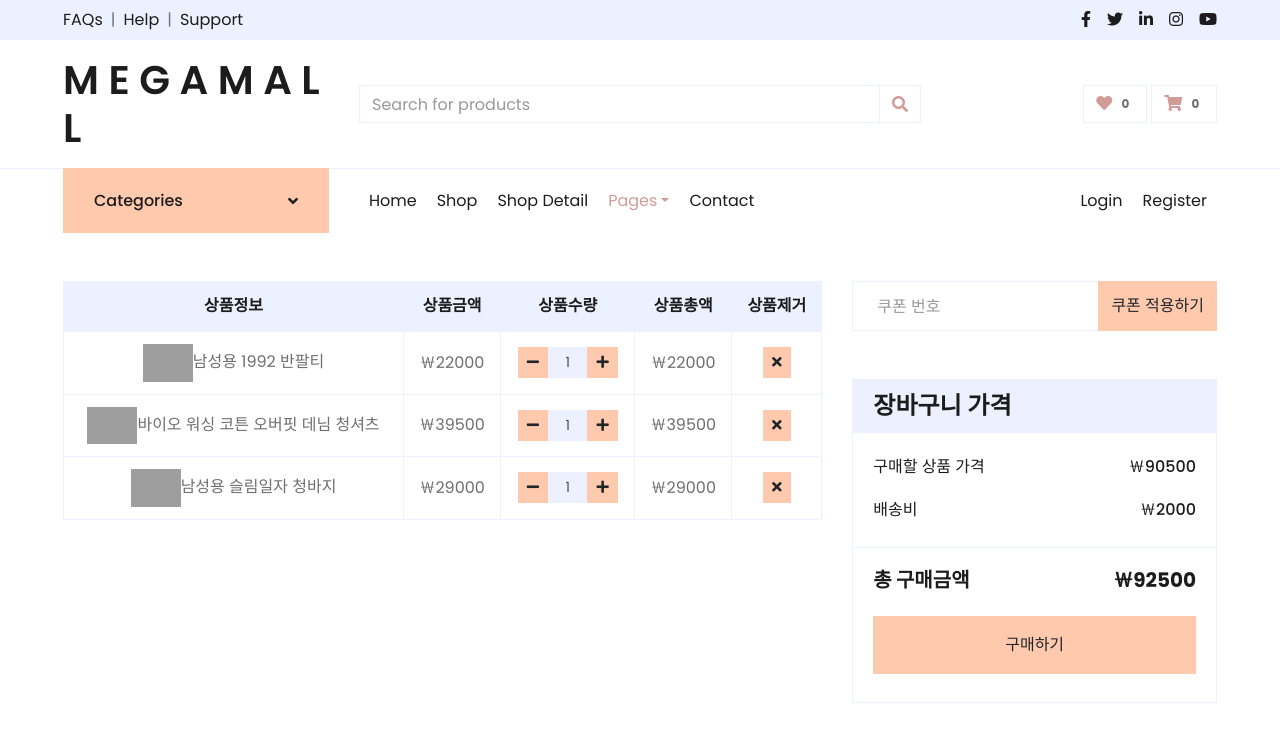
After one commit to leees00n/Final-MGMall, a Flask app: template EcommerceBot/templates/cart.html in a window 1280 px wide. The commit adds this page. Shown: the top 750 px of the page. Run offline with Flask 3, Linux system fonts and the light colour scheme; the template is opened without the code that fills it, so the values that code supplies are empty; some libraries are stand-ins or nearby versions; grey boxes are pictures that could not be loaded.

Commit message:
Add files via upload

```diff
--- /dev/null
+++ b/EcommerceBot/templates/cart.html
@@ -0,0 +1,333 @@
+<!DOCTYPE html>
+<html lang="en">
+
+<head>
+    <meta charset="utf-8">
+    <title>Mega Mall</title>
+    <meta content="width=device-width, initial-scale=1.0" name="viewport">
+    <meta content="Free HTML Templates" name="keywords">
+    <meta content="Free HTML Templates" name="description">
+
+    <!-- Google Web Fonts -->
+    <link rel="preconnect" href="https://fonts.gstatic.com">
+    <link href="https://fonts.googleapis.com/css2?family=Poppins:wght@100;200;300;400;500;600;700;800;900&display=swap" rel="stylesheet">
+
+    <!-- Font Awesome -->
+    <link href="https://cdnjs.cloudflare.com/ajax/libs/font-awesome/5.10.0/css/all.min.css" rel="stylesheet">
+
+    <!-- Libraries Stylesheet -->
+    <link href="{{url_for('static', filename='lib/owlcarousel/assets/owl.carousel.min.css')}}" rel="stylesheet">
+
+    <!-- Customized Bootstrap Stylesheet -->
+    <link href="{{url_for('static', filename='css/style.css')}}" rel="stylesheet">
+    <link rel="icon" href="../static/img/megazone.png">
+</head>
+
+<body>
+    <!-- Topbar Start -->
+    <div class="container-fluid">
+        <div class="row bg-secondary py-2 px-xl-5">
+            <div class="col-lg-6 d-none d-lg-block">
+                <div class="d-inline-flex align-items-center">
+                    <a class="text-dark" href="">FAQs</a>
+                    <span class="text-muted px-2">|</span>
+                    <a class="text-dark" href="">Help</a>
+                    <span class="text-muted px-2">|</span>
+                    <a class="text-dark" href="">Support</a>
+                </div>
+            </div>
+            <div class="col-lg-6 text-center text-lg-right">
+                <div class="d-inline-flex align-items-center">
+                    <a class="text-dark px-2" href="">
+                        <i class="fab fa-facebook-f"></i>
+                    </a>
+                    <a class="text-dark px-2" href="">
+                        <i class="fab fa-twitter"></i>
+                    </a>
+                    <a class="text-dark px-2" href="">
+                        <i class="fab fa-linkedin-in"></i>
+                    </a>
+                    <a class="text-dark px-2" href="">
+                        <i class="fab fa-instagram"></i>
+                    </a>
+                    <a class="text-dark pl-2" href="">
+                        <i class="fab fa-youtube"></i>
+                    </a>
+                </div>
+            </div>
+        </div>
+        <div class="row align-items-center py-3 px-xl-5">
+            <div class="col-lg-3 d-none d-lg-block">
+                <a href="" class="text-decoration-none">
+                    <h1 class="m-0 display-5 font-weight-semi-bold">M E G A M A L L</h1>
+                </a>
+            </div>
+            <div class="col-lg-6 col-6 text-left">
+                <form action="">
+                    <div class="input-group">
+                        <input type="text" class="form-control" placeholder="Search for products">
+                        <div class="input-group-append">
+                            <span class="input-group-text bg-transparent text-primary">
+                                <i class="fa fa-search"></i>
+                            </span>
+                        </div>
+                    </div>
+                </form>
+            </div>
+            <div class="col-lg-3 col-6 text-right">
+                <a href="" class="btn border">
+                    <i class="fas fa-heart text-primary"></i>
+                    <span class="badge">0</span>
+                </a>
+                <a href="" class="btn border">
+                    <i class="fas fa-shopping-cart text-primary"></i>
+                    <span class="badge">0</span>
+                </a>
+            </div>
+        </div>
+    </div>
+    <!-- Topbar End -->
+
+
+    <!-- Navbar Start -->
+    <div class="container-fluid">
+        <div class="row border-top px-xl-5">
+            <div class="col-lg-3 d-none d-lg-block">
+                <a class="btn shadow-none d-flex align-items-center justify-content-between bg-primary text-white w-100" data-toggle="collapse" href="#navbar-vertical" style="height: 65px; margin-top: -1px; padding: 0 30px;">
+                    <h6 class="m-0">Categories</h6>
+                    <i class="fa fa-angle-down text-dark"></i>
+                </a>
+                <nav class="collapse position-absolute navbar navbar-vertical navbar-light align-items-start p-0 border border-top-0 border-bottom-0 bg-light" id="navbar-vertical" style="width: calc(100% - 30px); z-index: 1;">
+                    <div class="navbar-nav w-100 overflow-hidden" style="height: 410px">
+                        <div class="nav-item dropdown">
+                            <a href="#" class="nav-link" data-toggle="dropdown">Dresses <i class="fa fa-angle-down float-right mt-1"></i></a>
+                            <div class="dropdown-menu position-absolute bg-secondary border-0 rounded-0 w-100 m-0">
+                                <a href="" class="dropdown-item">Men's Dresses</a>
+                                <a href="" class="dropdown-item">Women's Dresses</a>
+                                <a href="" class="dropdown-item">Baby's Dresses</a>
+                            </div>
+                        </div>
+                        <a href="" class="nav-item nav-link">Shirts</a>
+                        <a href="" class="nav-item nav-link">Jeans</a>
+                        <a href="" class="nav-item nav-link">Swimwear</a>
+                        <a href="" class="nav-item nav-link">Sleepwear</a>
+                        <a href="" class="nav-item nav-link">Sportswear</a>
+                        <a href="" class="nav-item nav-link">Jumpsuits</a>
+                        <a href="" class="nav-item nav-link">Blazers</a>
+                        <a href="" class="nav-item nav-link">Jackets</a>
+                        <a href="" class="nav-item nav-link">Shoes</a>
+                    </div>
+                </nav>
+            </div>
+            <div class="col-lg-9">
+                <nav class="navbar navbar-expand-lg bg-light navbar-light py-3 py-lg-0 px-0">
+                    <a href="" class="text-decoration-none d-block d-lg-none">
+                        <h1 class="m-0 display-5 font-weight-semi-bold"><span class="text-primary font-weight-bold border px-3 mr-1">E</span>Shopper</h1>
+                    </a>
+                    <button type="button" class="navbar-toggler" data-toggle="collapse" data-target="#navbarCollapse">
+                        <span class="navbar-toggler-icon"></span>
+                    </button>
+                    <div class="collapse navbar-collapse justify-content-between" id="navbarCollapse">
+                        <div class="navbar-nav mr-auto py-0">
+                            <a href="index.html" class="nav-item nav-link">Home</a>
+                            <a href="shop.html" class="nav-item nav-link">Shop</a>
+                            <a href="detail.html" class="nav-item nav-link">Shop Detail</a>
+                            <div class="nav-item dropdown">
+                                <a href="#" class="nav-link dropdown-toggle active" data-toggle="dropdown">Pages</a>
+                                <div class="dropdown-menu rounded-0 m-0">
+                                    <a href="cart.html" class="dropdown-item">Shopping Cart</a>
+                                    <a href="checkout.html" class="dropdown-item">Checkout</a>
+                                </div>
+                            </div>
+                            <a href="contact.html" class="nav-item nav-link">Contact</a>
+                        </div>
+                        <div class="navbar-nav ml-auto py-0">
+                            <a href="" class="nav-item nav-link">Login</a>
+                            <a href="" class="nav-item nav-link">Register</a>
+                        </div>
+                    </div>
+                </nav>
+            </div>
+        </div>
+    </div>
+    <!-- Navbar End -->
+
+
+    <!-- Page Header Start -->
+    <!-- <div id="header-carousel" class="carousel slide" data-ride="carousel">
+        <div class="carousel-inner">
+            <div class="carousel-item active" style="height: 410px;">
+                <img class="img-fluid" src="{{url_for('static', filename='img/carousel-1.jpg')}}" alt="Image">
+                <div class="carousel-caption d-flex flex-column align-items-center justify-content-center">
+                    <div class="p-3" style="max-width: 700px;">
+                        <h3 class="display-4 text-white font-weight-semi-bold mb-4">Shopping Cart</h3>
+                    </div>
+                </div>
+            </div>
+            <div class="carousel-item" style="height: 410px;">
+                <img class="img-fluid" src="{{url_for('static', filename='img/carousel-2.jpg')}}" alt="Image">
+                <div class="carousel-caption d-flex flex-column align-items-center justify-content-center">
+                    <div class="p-3" style="max-width: 700px;">
+                        <h3 class="display-4 text-white font-weight-semi-bold mb-4">Shopping Cart</h3>
+                    </div>
+                </div>
+            </div>
+        </div>
+        <a class="carousel-control-prev" href="#header-carousel" data-slide="prev">
+            <div class="btn btn-dark" style="width: 45px; height: 45px;">
+                <span class="carousel-control-prev-icon mb-n2"></span>
+            </div>
+        </a>
+        <a class="carousel-control-next" href="#header-carousel" data-slide="next">
+            <div class="btn btn-dark" style="width: 45px; height: 45px;">
+                <span class="carousel-control-next-icon mb-n2"></span>
+            </div>
+        </a>
+    </div> -->
+    <!-- Page Header End-->
+
+
+    <!-- Cart Start -->
+
+    <div class="container-fluid pt-5">
+        <div class="row px-xl-5">
+            <div class="col-lg-8 table-responsive mb-5">
+                <table class="table table-bordered text-center mb-0" id="product_table">
+                    <thead class="bg-secondary text-dark">
+                        <tr>
+                            <th>상품정보</th>
+                            <th>상품금액</th>
+                            <th>상품수량</th>
+                            <th>상품총액</th>
+                            <th>상품제거</th>
+                        </tr>
+                    </thead>
+                    <tbody class="align-middle">
+                        <tr>
+                            <td class="align-middle"><img src="{{url_for('static',filename='img/product-1.jpg')}}" alt="" style="width: 50px;">남성용 1992 반팔티</td>
+                            <td class="align-middle" id="price_one1">￦22000</td>
+                            <td class="align-middle">
+                                <div class="input-group quantity mx-auto" style="width: 100px;">
+                                    <div class="input-group-btn">
+                                        <button class="btn btn-sm btn-primary btn-minus" onclick='count_price("minus", "price_one1", "price1")'>
+                                        <i class="fa fa-minus"></i>
+                                        </button>
+                                    </div>
+                                    <input type="text" name="수량1" id="count1" class="form-control form-control-sm bg-secondary text-center" value="1">
+                                    <div class="input-group-btn">
+                                        <button class="btn btn-sm btn-primary btn-plus" onclick='count_price("plus", "price_one1", "price1")'>
+                                            <i class="fa fa-plus"></i>
+                                        </button>
+                                    </div>
+                                </div>
+                            </td>
+                            <td class="align-middle" id="price1">￦22000</td>
+                            <td class="align-middle"><button onclick="doSomething(event)" class="btn btn-sm btn-primary"><i class="fa fa-times"></i></button></td>
+                        </tr>
+                        <tr>
+                            <td class="align-middle"><img src="{{url_for('static',filename='img/product-2.jpg')}}" alt="" style="width: 50px;">바이오 워싱 코튼 오버핏 데님 청셔츠</td>
+                            <td class="align-middle" id="price_one2">￦39500</td>
+                            <td class="align-middle">
+                                <div class="input-group quantity mx-auto" style="width: 100px;">
+                                    <div class="input-group-btn">
+                                        <button onclick='count_price("minus", "price_one2", "price2")' class="btn btn-sm btn-primary btn-minus" >
+                                        <i class="fa fa-minus"></i>
+                                        </button>
+                                    </div>
+                                    <input type="text" name="수량2" id="count2" class="form-control form-control-sm bg-secondary text-center" value="1">
+                                    <div class="input-group-btn">
+                                        <button onclick='count_price("plus", "price_one2", "price2")' class="btn btn-sm btn-primary btn-plus">
+                                            <i class="fa fa-plus"></i>
+                                        </button>
+                                    </div>
+                                </div>
+                            </td>
+                            <td class="align-middle" id="price2">￦39500</td>
+                            <td class="align-middle"><button onclick="doSomething(event)" class="btn btn-sm btn-primary"><i class="fa fa-times"></i></button></td>
+                        </tr>
+                        <tr>
+                            <td class="align-middle"><img src="{{url_for('static',filename='img/product-3.jpg')}}" alt="" style="width: 50px;">남성용 슬림일자 청바지</td>
+                            <td class="align-middle" id="price_one3">￦29000</td>
+                            <td class="align-middle">
+                                <div class="input-group quantity mx-auto" style="width: 100px;">
+                                    <div class="input-group-btn">
+                                        <button onclick='count_price("minus", "price_one3", "price3")' class="btn btn-sm btn-primary btn-minus" >
+                                        <i class="fa fa-minus"></i>
+                                        </button>
+                                    </div>
+                                    <input type="text" name="수량3" id="count3" class="form-control form-control-sm bg-secondary text-center" value="1">
+                                    <div class="input-group-btn">
+                                        <button onclick='count_price("plus", "price_one3", "price3")' class="btn btn-sm btn-primary btn-plus">
+                                            <i class="fa fa-plus"></i>
+                                        </button>
+                                    </div>
+                                </div>
+                            </td>
+                            <td class="align-middle" id="price3">￦29000</td>
+                            <td class="align-middle"><button onclick="doSomething(event)" class="btn btn-sm btn-primary"><i class="fa fa-times"></i></button></td>
+                        </tr>
+                    </tbody>
+                </table>
+            </div>
+            <div class="col-lg-4">
+                <form class="mb-5" action="">
+                    <div class="input-group">
+                        <input type="text" class="form-control p-4" placeholder="쿠폰 번호">
+                        <div class="input-group-append">
+                            <button onclick="doSomething(event)" class="btn btn-primary">쿠폰 적용하기</button>
+                        </div>
+                    </div>
+                </form>
+                <div class="card border-secondary mb-5">
+                    <div class="card-header bg-secondary border-0">
+                        <h4 class="font-weight-semi-bold m-0">장바구니 가격</h4>
+                    </div>
+                    <div class="card-body">
+                        <div class="d-flex justify-content-between mb-3 pt-1">
+                            <h6 class="font-weight-medium">구매할 상품 가격</h6>
+                            <h6 class="font-weight-medium" id="sum_price">￦90500</h6>
+                        </div>
+                        <div class="d-flex justify-content-between">
+                            <h6 class="font-weight-medium">배송비</h6>
+                            <h6 class="font-weight-medium">￦2000</h6>
+                        </div>
+                    </div>
+                    <div class="card-footer border-secondary bg-transparent">
+                        <div class="d-flex justify-content-between mt-2">
+                            <h5 class="font-weight-bold">총 구매금액</h5>
+                            <h5 class="font-weight-bold" id="sum_price_and_shipping">￦92500</h5>
+                        </div>
+                        <button class="btn btn-block btn-primary my-3 py-3" onclick="submit_func(this)">구매하기</button>
+                    </div>
+                </div>
+            </div>
+        </div>
+    </div>
+    <!-- Cart End -->
+    <form id="hiddenform" action="/buy" method="post">
+        <input type="hidden" name="data1" id="data1">
+        <input type="hidden" name="data2" id="data2">
+        <input type="hidden" name="data3" id="data3">
+    </form>
+
+    <!-- Back to Top -->
+    <a href="#" class="btn btn-primary back-to-top"><i class="fa fa-angle-double-up"></i></a>
+
+
+    <!-- JavaScript Libraries -->
+    <script src="https://code.jquery.com/jquery-3.4.1.min.js"></script>
+    <script src="https://stackpath.bootstrapcdn.com/bootstrap/4.4.1/js/bootstrap.bundle.min.js"></script>
+    <script src="{{url_for('static', filename='lib/easing/easing.min.js')}}"></script>
+    <script src="{{url_for('static', filename='lib/owlcarousel/owl.carousel.min.js')}}"></script>
+
+    <!-- Contact Javascript File -->
+    <script src="{{url_for('static', filename='mail/jqBootstrapValidation.min.js')}}"></script>
+    <script src="{{url_for('static', filename='mail/contact.js')}}"></script>
+
+    <!-- Template Javascript -->
+    <script src="{{url_for('static', filename='js/main.js')}}"></script>
+
+    <script src="{{url_for('static', filename='js/cart.js')}}"></script>
+</body>
+
+</html>
```
Also changed, not shown: EcommerceBot/templates/chatbot.html (+13 -6 lines).
